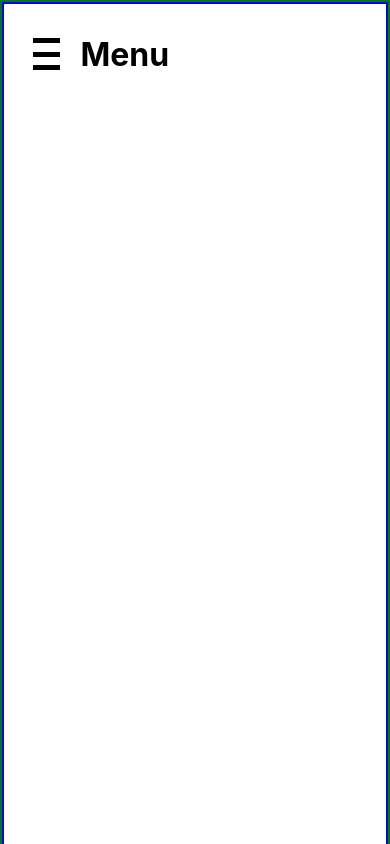
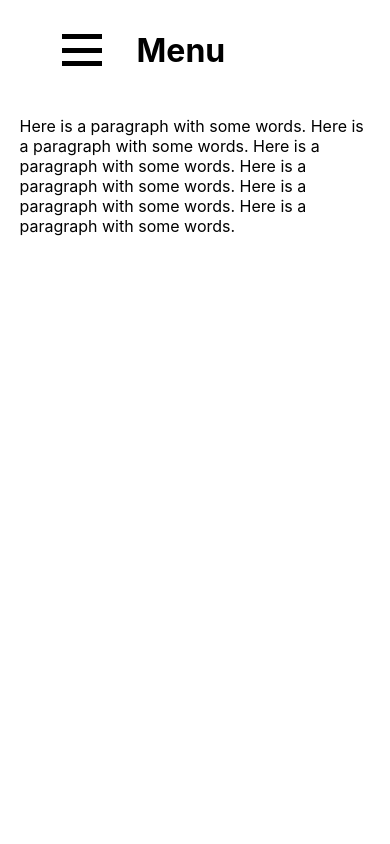
Before and after one commit to brunopgalvao/sidebar-app, a React (Create React App) app: page / in a window 390 px wide. Shown: the top 844 px of the page. Built offline with nearby package versions, Linux system fonts and the light colour scheme.

Commit message:
add sidebar over layout

```diff
--- a/src/App.css
+++ b/src/App.css
@@ -1,5 +1,6 @@
 .home-container {
   display: flex;
-  border: green solid 2px;
   min-height: 100vh;
+  min-width: 100vw;
+  justify-content: center;
 }
--- a/src/App.jsx
+++ b/src/App.jsx
@@ -6,19 +6,25 @@ import Main from './components/Main'
 import Events from './components/Events'
 
 const App = () => {
-  const [closed, setClosed] = useState('closed')
+  const [closed, setClosed] = useState(true)
 
-  useEffect(() => {
-    const hamburgerIcon = document.querySelector('.hamburger-icon')
-    hamburgerIcon.addEventListener('click', () => {
-      setClosed(closed === 'closed' ? '' : 'closed')
-    })
-  })
+  const handleScroll = () => {
+    setClosed(true)
+  }
+
+  useEffect(() => window.addEventListener('scroll', handleScroll))
+
+  const handleClick = (e, ref) => {
+    e.stopPropagation()
+    ref.current.className === 'hamburger-wrapper' ?
+    setClosed(false) : setClosed(true)
+  }
+
   return (
     <>
+      <Sidebar closed={closed} />
       <div className="home-container">
-        <Sidebar closed={closed} />
-        <Main closed={closed} />
+        <Main closed={closed} handleClick={handleClick}/>
       </div>
       <Events />
     </>
--- a/src/components/Main.css
+++ b/src/components/Main.css
@@ -1,6 +1,5 @@
 .main-container {
-    border: solid 2px blue;
-    flex: 6;
+    max-width: 90%;
     display: flex;
     flex-direction: column;
 }
@@ -46,3 +45,9 @@ header {
     flex: 4;
     align-self: center;
 }
+
+@media (max-width: 500px) {
+    .hamburger-wrapper {
+        flex: 2;
+    }
+}
--- a/src/components/Main.jsx
+++ b/src/components/Main.jsx
@@ -1,12 +1,17 @@
 import React, { memo } from 'react'
 import './Main.css'
 
-const Main = ({ handleClick }) => {
+const Main = ({ handleClick, setClosed }) => {
+    let hamburgerWrapper = React.createRef();
+    let mainContainer = React.createRef();
     return (
-        <div className="main-container">
+        <div className="main-container" onClick={(e) => handleClick(e, mainContainer)} ref={mainContainer}>
             <header>
-                <div className="hamburger-wrapper">
-                    <div className="hamburger-icon" onClick={handleClick}>
+                <div className="hamburger-wrapper" onClick={(e) => handleClick(e, hamburgerWrapper)} ref={hamburgerWrapper}>
+                    {
+                        console.log("ref:", hamburgerWrapper)
+                    }
+                    <div className="hamburger-icon">
                         <div className="hamburger-line"></div>
                         <div className="hamburger-line"></div>
                         <div className="hamburger-line"></div>
@@ -14,6 +19,7 @@ const Main = ({ handleClick }) => {
                 </div>
                 <h1 className="title">Menu</h1>
             </header>
+            <p>Here is a paragraph with some words. Here is a paragraph with some words. Here is a paragraph with some words. Here is a paragraph with some words. Here is a paragraph with some words. Here is a paragraph with some words.</p>
         </div>
     )
 }
--- a/src/components/Sidebar.css
+++ b/src/components/Sidebar.css
@@ -1,10 +1,20 @@
 .sidebar-container {
-    border: red solid 2px;
-    flex: 1;
+    z-index: 10;
+    position: fixed;
+    left: 0;
+    background-color: white;
+    width: 20vw;
+    height: 100vh;
     box-shadow: 12px 0px 15px -14px black;
-    transition: linear .9s;
+    transition: linear .2s;
 }
 
 .sidebar-container.closed {
-    display: none;
+    left: -100%;
 }
+
+@media (max-width: 500px) {
+    .sidebar-container {
+        width: 70vw;
+    }
+}
--- a/src/components/Sidebar.jsx
+++ b/src/components/Sidebar.jsx
@@ -1,6 +1,6 @@
 import React, { memo } from 'react'
 import './Sidebar.css'
 
-const Sidebar = ({ closed }) => <div className={`sidebar-container ${closed}`}>Sidebar</div>
+const Sidebar = ({ closed }) => <div className={closed ? 'sidebar-container closed' : 'sidebar-container'}>Sidebar</div>
 
 export default memo(Sidebar)
```
